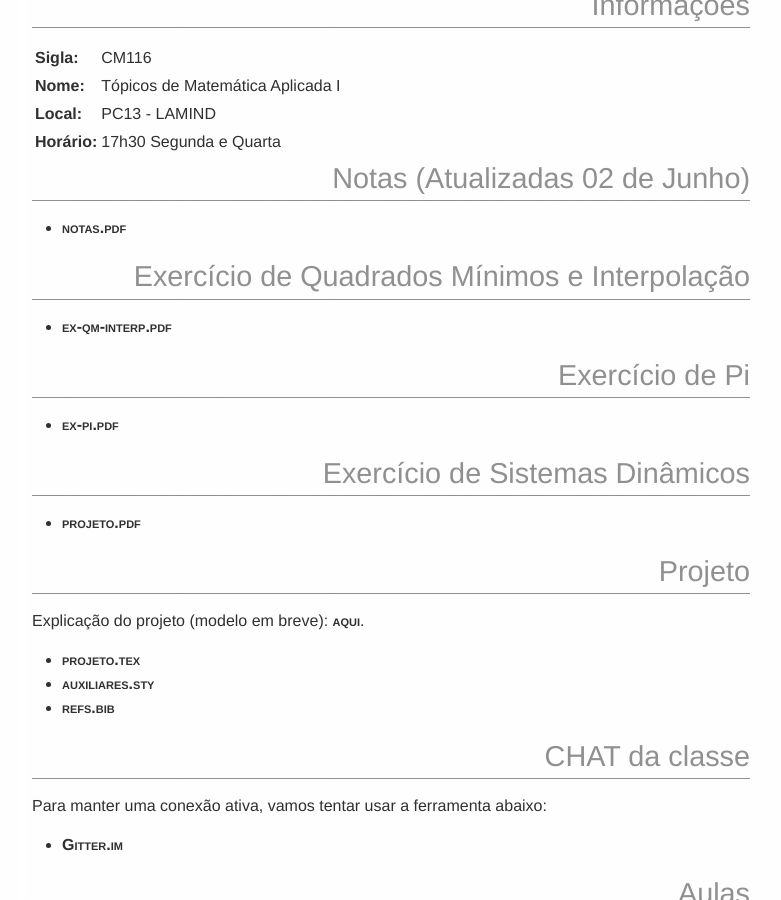
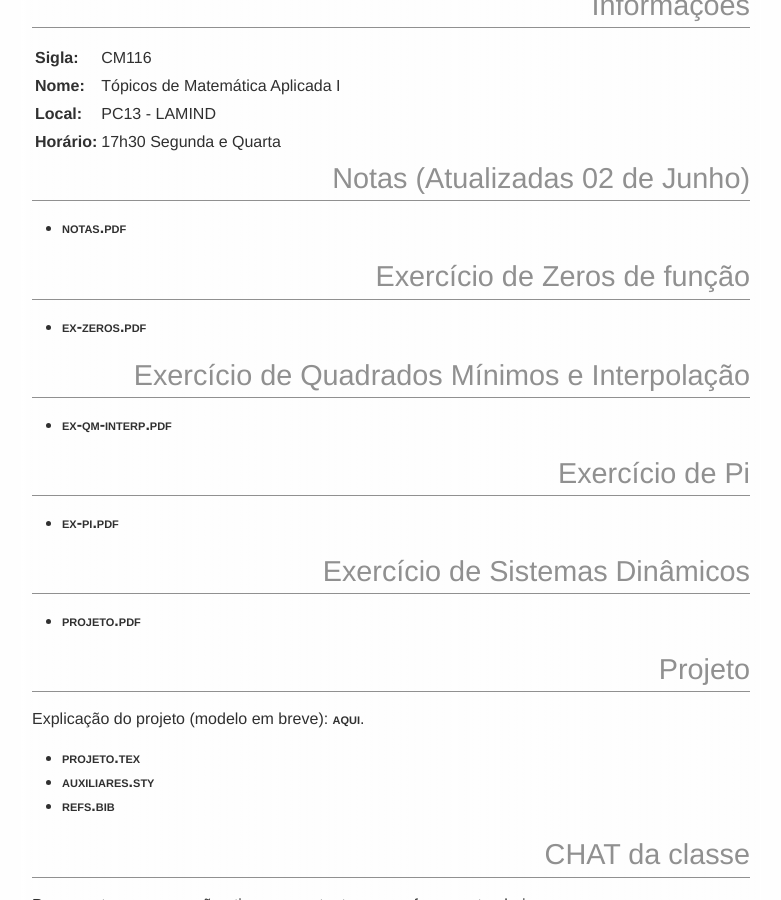
Before and after one commit to abelsiqueira/abelsiqueira.github.io-old, a Jekyll site: the page built from disciplinas/cm116-2016s1.md, in a window 1280 px wide and 900 px high, scrolled down 489 px. Shown: the whole window, without its empty margins (249-1030 px from the left). Built offline with Jekyll 4.4.1, drawn with Linux system fonts in a browser that asks for light colours.

Commit message:
Atualiza notas e projeto

```diff
--- a/disciplinas/cm116-2016s1.md
+++ b/disciplinas/cm116-2016s1.md
@@ -16,6 +16,10 @@ tag:        2016s1
 # Notas (Atualizadas 02 de Junho)
 
   - [notas.pdf]({{ site.baseurl }}/disciplinas/cm116/notas.pdf)
+
+# Exercício de Zeros de função
+
+  - [ex-zeros.pdf]({{ site.baseurl }}/disciplinas/cm116/ex-zeros.pdf)
 
 # Exercício de Quadrados Mínimos e Interpolação
 
```
Also changed, not shown: 2 other files.
